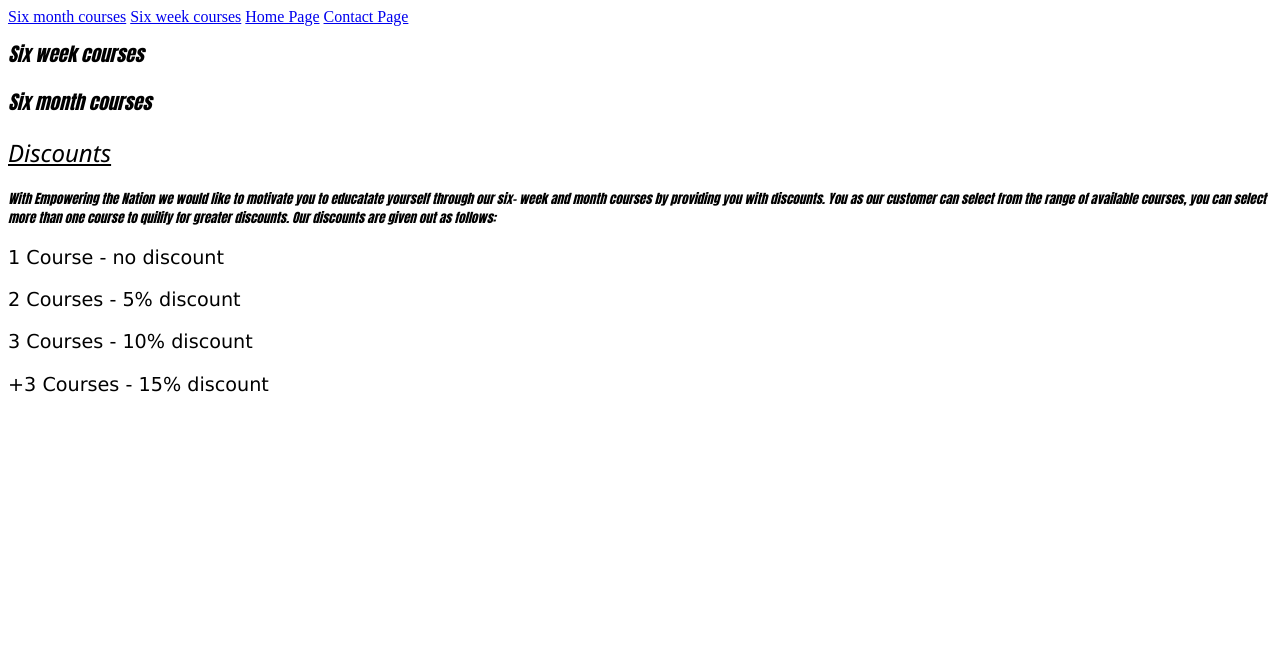
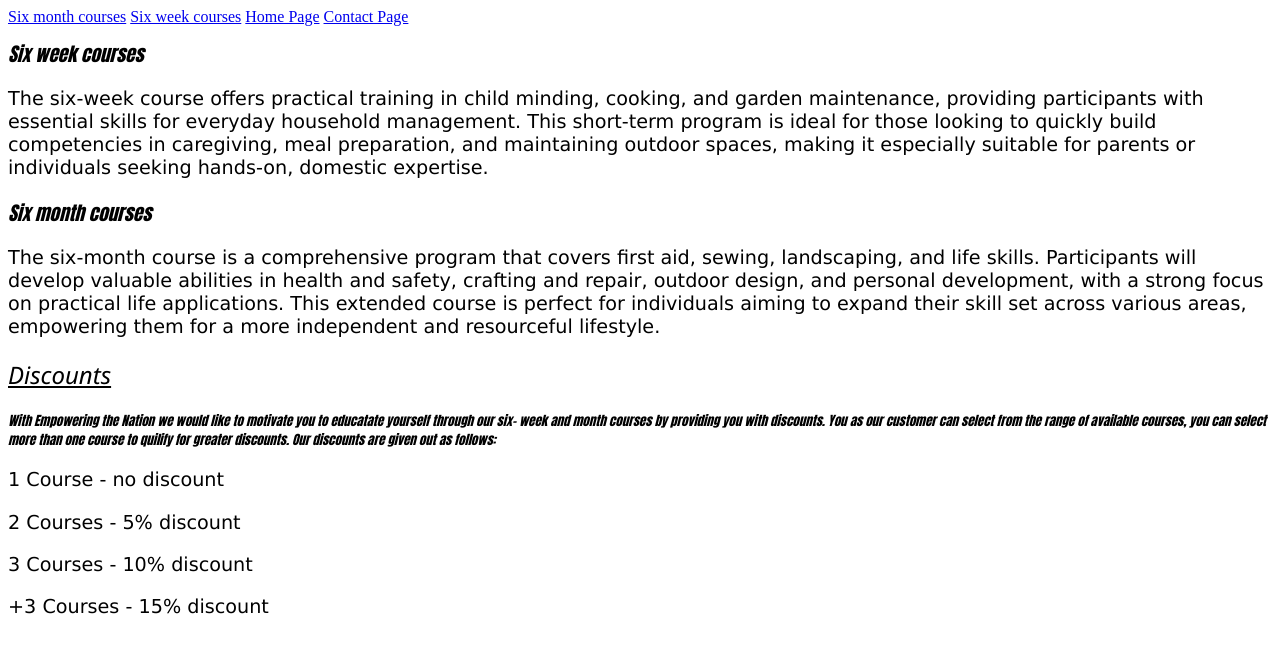
Before and after one commit to ollym21/XHAW-, a plain HTML site: page index.html in a window 1280 px wide. Drawn offline with Linux system fonts and the light colour scheme.

Commit message:
Add files via upload
summaries commit

```diff
--- a/index.html
+++ b/index.html
@@ -20,7 +20,10 @@
 <div class="summaries">
 <div>
     <h1>Six week courses</h1>
-    <p></p>
+    <p>The six-week course offers practical training in child minding,
+        cooking, and garden maintenance, providing participants with essential skills for everyday
+         household management. This short-term program is ideal for those looking to quickly build
+         competencies in caregiving, meal preparation, and maintaining outdoor spaces, making it especially suitable for parents or individuals seeking hands-on, domestic expertise.</p>
     <div class=""></div>
     <div class=""></div>
     <div class=""></div>
@@ -30,7 +33,9 @@
 
 <div>
     <h1>Six month courses</h1>
-    <p></p>
+    <p>The six-month course is a comprehensive program that covers first aid, sewing, landscaping, and life skills. Participants will develop valuable abilities in health and safety, crafting and repair, outdoor design, and personal development, with a strong focus on practical life applications. This extended course is perfect for individuals aiming to expand their skill
+         set across various areas, empowering them
+         for a more independent and resourceful lifestyle.</p>
     <div class=""></div>
     <div class=""></div>
     <div class=""></div>
```
